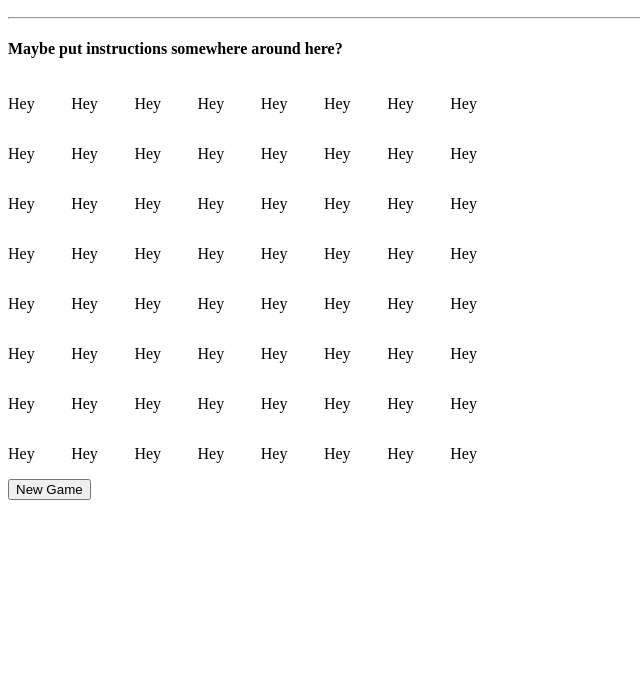
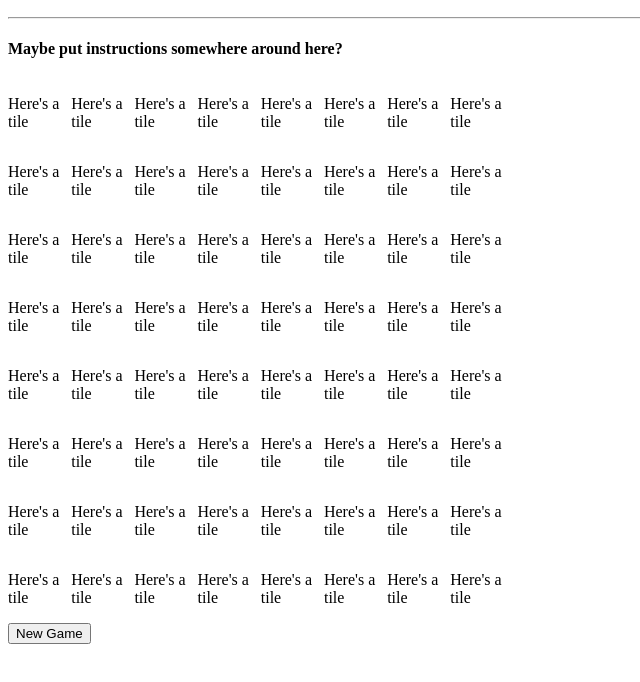
Before and after one commit to ijdershem/MacroClip, a website: page 8x8Grid/index.html in a window 1280 px wide. Shown: the part 50-732 px from the top of the page, without its empty margins (0-640 px from the left). Drawn offline with nearby package versions, Linux system fonts and the light colour scheme.

```diff
--- a/8x8 Grid/render.js
+++ b/8x8Grid/render.js
@@ -10,7 +10,7 @@
 
 $(document).ready( function () {
     $('.tile').val("0");
-    $('.tile').append("<p>Hey</p>");
+    $('.tile').append("<p>Here's a tile</p>");
     $('.tile').click(function(event) {
         alert(this.id);
     });
```
Also changed, not shown: index.html (+1 -1 lines), 8x8Grid/index.html (renamed from 8x8 Grid/index.html), 8x8Grid/package.json (renamed from 8x8 Grid/package.json), 8x8Grid/style.css (renamed from 8x8 Grid/style.css), 2 other files.
